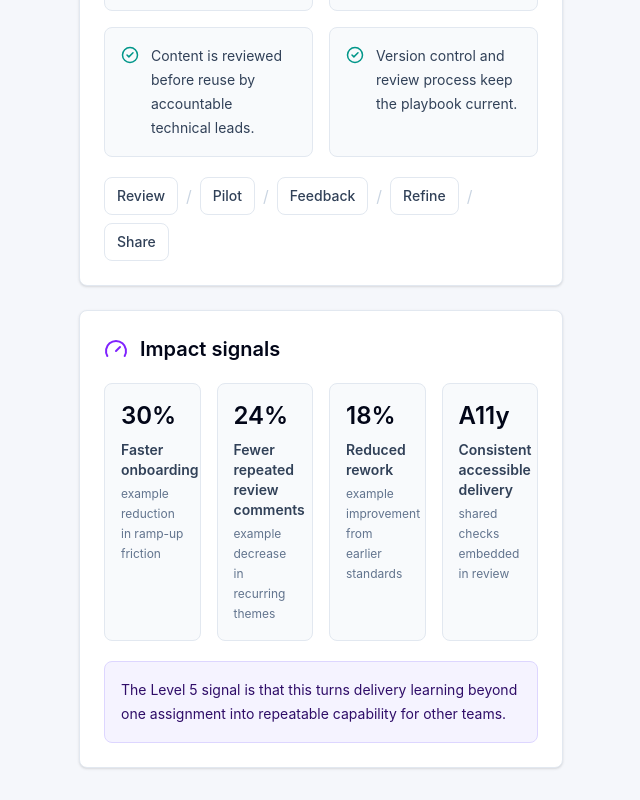
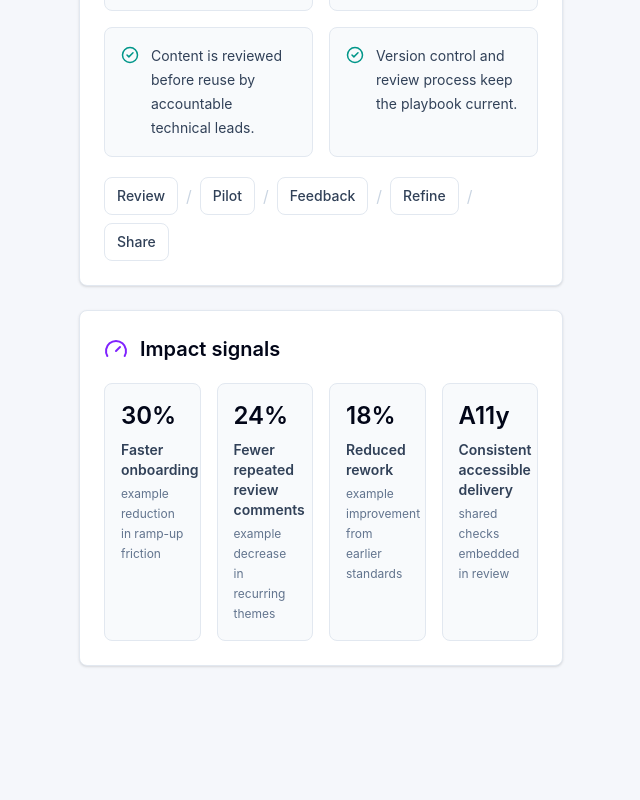
Before and after one commit to igorrooney/reusable-front-end-delivery-playbook-demo, a React (Vite) app: page / in a window 1280 px wide. Shown: the part 2324-3124 px from the top of the page, without its empty margins (241-881 px from the left). After the commit the page ends 3022 px from the top, so only its background shows below. Built offline with nearby package versions, Linux system fonts and the light colour scheme.

Commit message:
Remove Level 5 presentation note

```diff
--- a/src/App.tsx
+++ b/src/App.tsx
@@ -270,10 +270,6 @@ function App() {
                       </div>
                     ))}
                   </div>
-                  <div className="mt-5 rounded-lg border border-violet-200 bg-violet-50 p-4 text-sm leading-6 text-violet-950 dark:border-violet-900/70 dark:bg-violet-950/40 dark:text-violet-100">
-                    The Level 5 signal is that this turns delivery learning beyond one assignment into repeatable
-                    capability for other teams.
-                  </div>
                 </section>
               </div>
 
```
